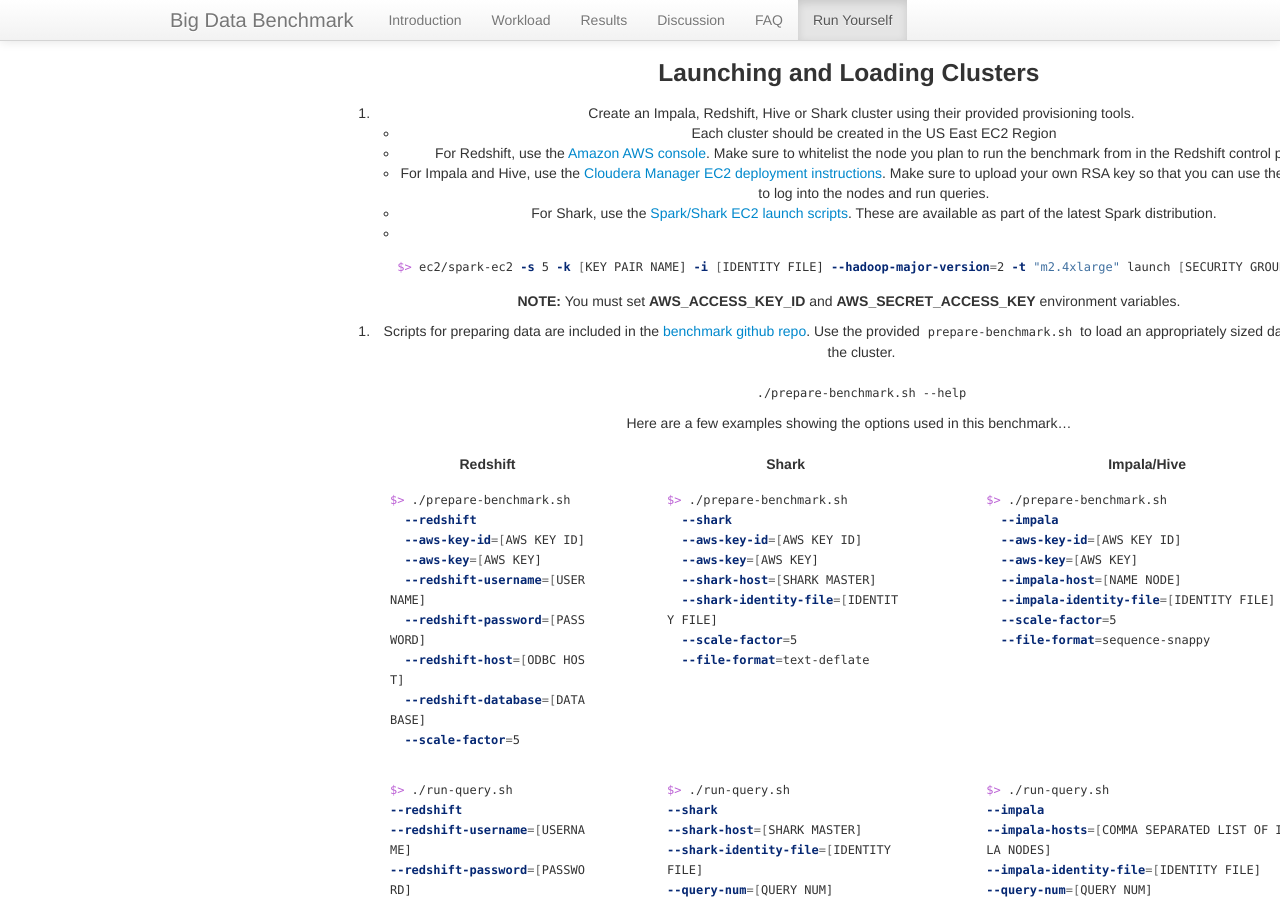
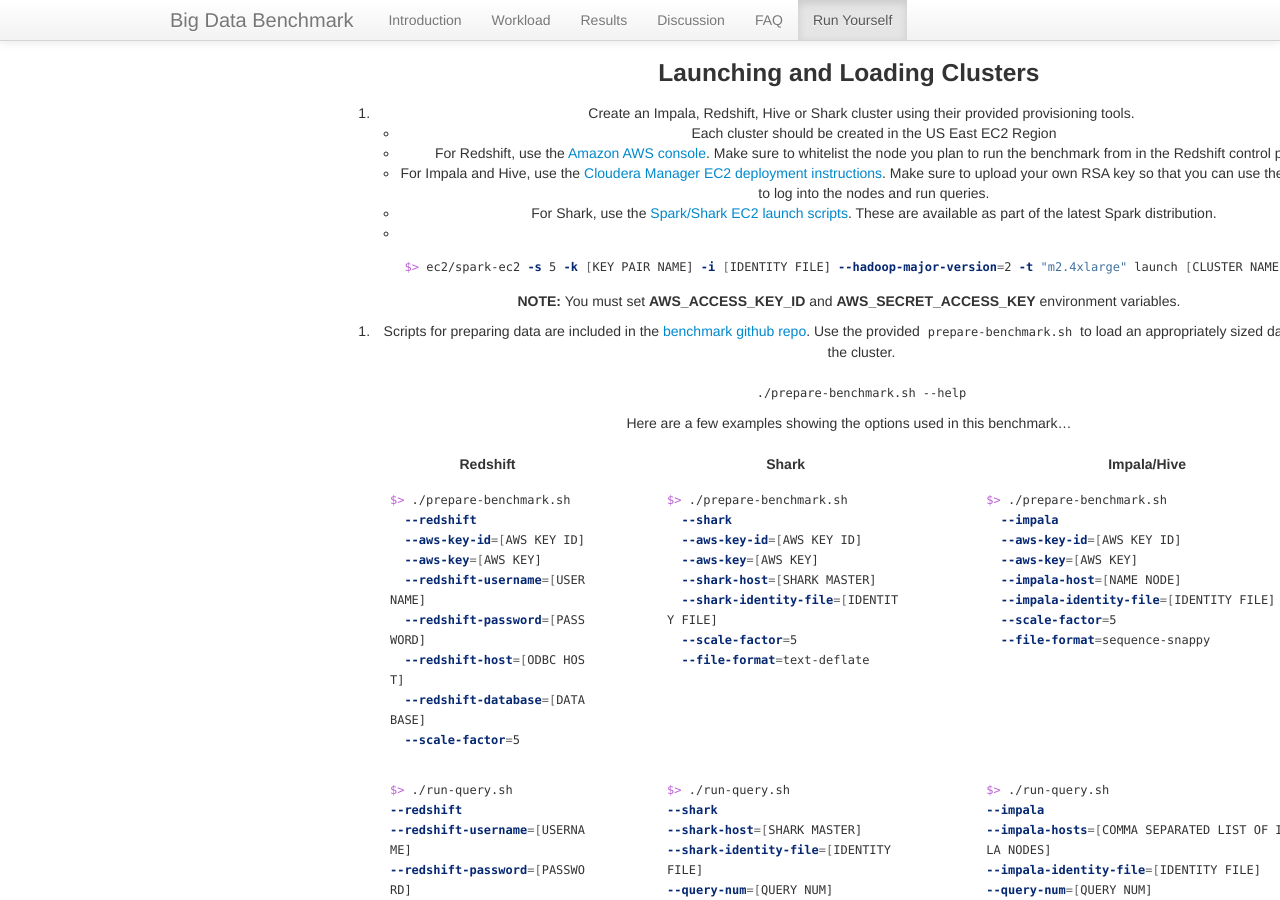
Before and after one commit to amplab/benchmark, a Jekyll site: the page built from site/index.md, in a window 1280 px wide and 900 px high, scrolled down 6534 px. Built offline with Jekyll 4.4.1, drawn with Linux system fonts in a browser that asks for light colours.

Commit message:
PR Changes

```diff
--- a/site/index.md
+++ b/site/index.md
@@ -517,7 +517,7 @@
   * For Impala and Hive, use the [Cloudera Manager EC2 deployment instructions](http://blog.cloudera.com/blog/2013/03/how-to-create-a-cdh-cluster-on-amazon-ec2-via-cloudera-manager/). Make sure to upload your own RSA key so that you can use the same key to log into the nodes and run queries.
   * For Shark, use the [Spark/Shark EC2 launch scripts](http://spark-project.org/docs/latest/ec2-scripts.html). These are available as part of the latest Spark distribution.
   * {% highlight bash %}
-$> ec2/spark-ec2 -s 5 -k [KEY PAIR NAME] -i [IDENTITY FILE] --hadoop-major-version=2 -t "m2.4xlarge" launch [SECURITY GROUP] {% endhighlight %} **NOTE:** You must set **AWS\_ACCESS\_KEY\_ID** and **AWS\_SECRET\_ACCESS\_KEY** environment variables.
+$> ec2/spark-ec2 -s 5 -k [KEY PAIR NAME] -i [IDENTITY FILE] --hadoop-major-version=2 -t "m2.4xlarge" launch [CLUSTER NAME] {% endhighlight %} **NOTE:** You must set **AWS\_ACCESS\_KEY\_ID** and **AWS\_SECRET\_ACCESS\_KEY** environment variables.
 
 2. Scripts for preparing data are included in the [benchmark github repo](https://github.com/amplab/benchmark.git). Use the provided `prepare-benchmark.sh` to load an appropriately sized dataset into the cluster. <br><br> `./prepare-benchmark.sh --help`
 
```
